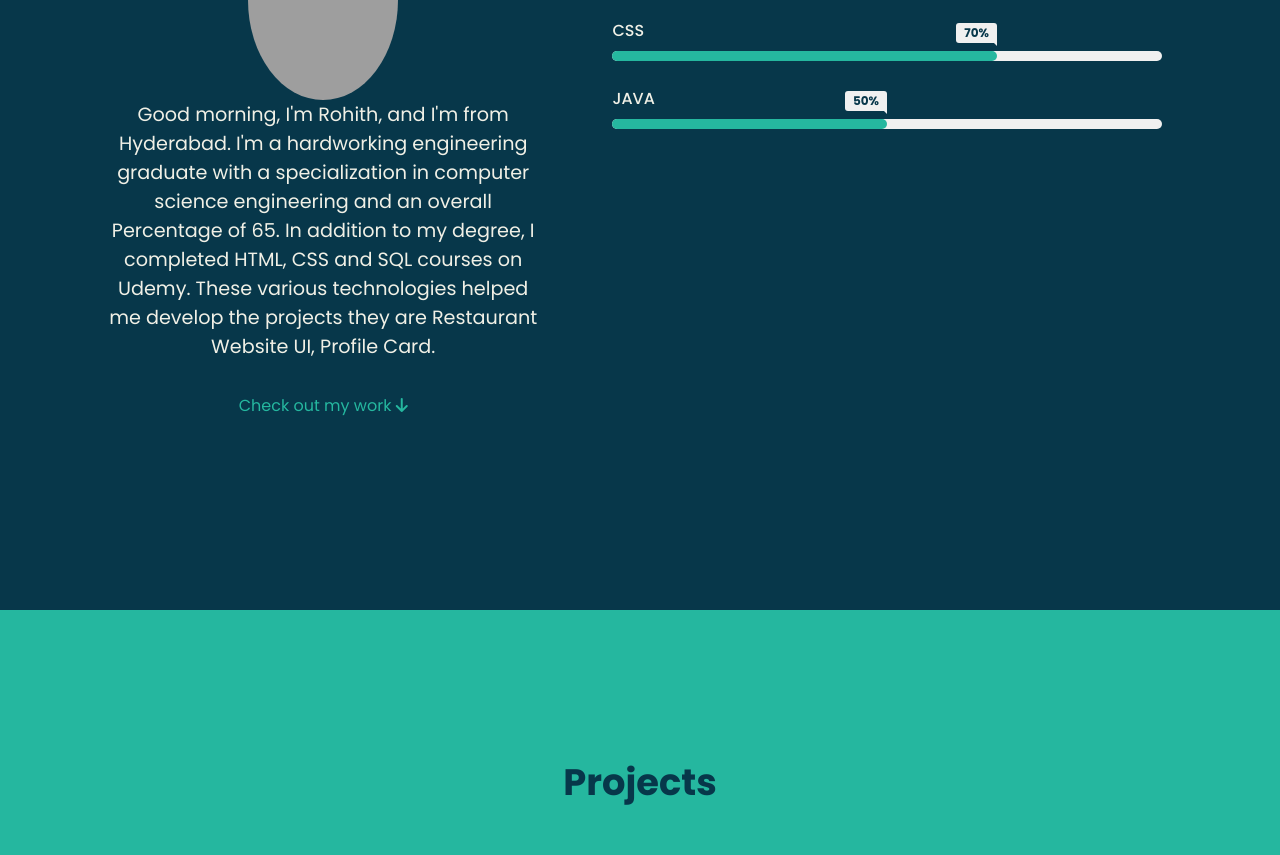
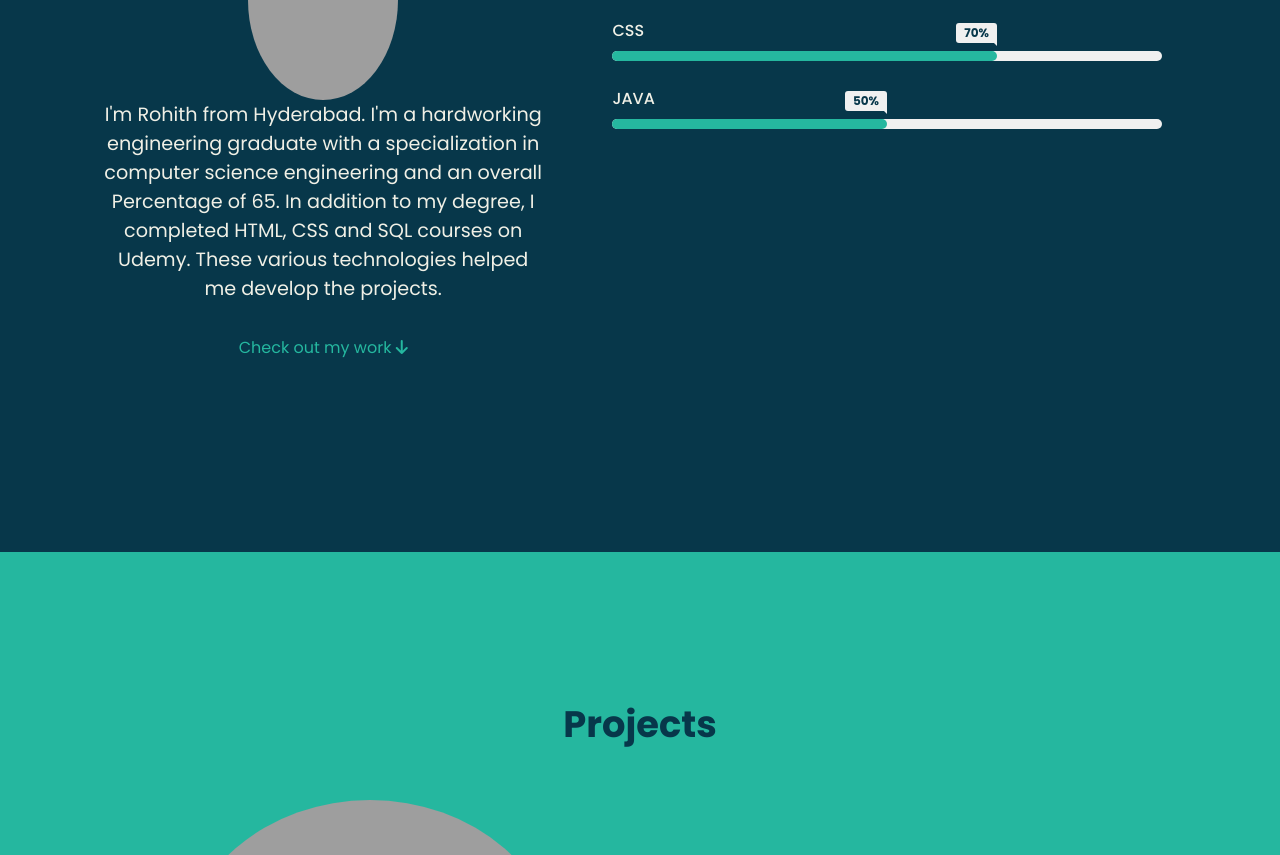
Before and after one commit to rohith19R9/Portfolio-, a plain HTML site: page index.html in a window 1280 px wide. Shown: the part 1044-1899 px from the top of the page. Drawn offline with nearby package versions, Linux system fonts and the light colour scheme; grey boxes are pictures that could not be loaded.

Commit message:
Update index.html

```diff
--- a/index.html
+++ b/index.html
@@ -44,9 +44,9 @@
           </div>
           <img src="https://i.postimg.cc/Hx4nChpH/fbavatar-1630400663387-6838396024049256103.png" alt="image" />
           <p>
-           Good morning, I'm Rohith, and I'm from Hyderabad. I'm a hardworking engineering graduate with a specialization in computer science engineering
+            I'm Rohith from Hyderabad. I'm a hardworking engineering graduate with a specialization in computer science engineering
             and an overall Percentage of 65. In addition to my degree, I completed HTML, CSS and SQL courses on Udemy. These various technologies
-            helped me develop the projects they are Restaurant Website UI, Profile Card.
+            helped me develop the projects.
 
           </p>
           <div class="work-arrow">
```
